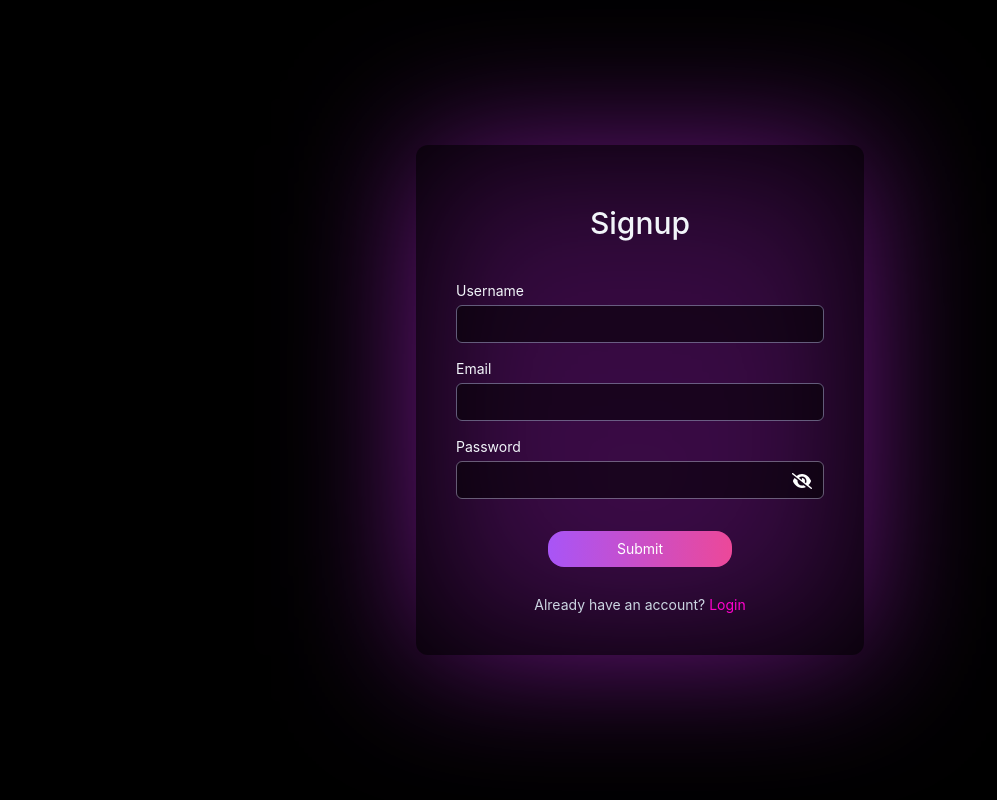
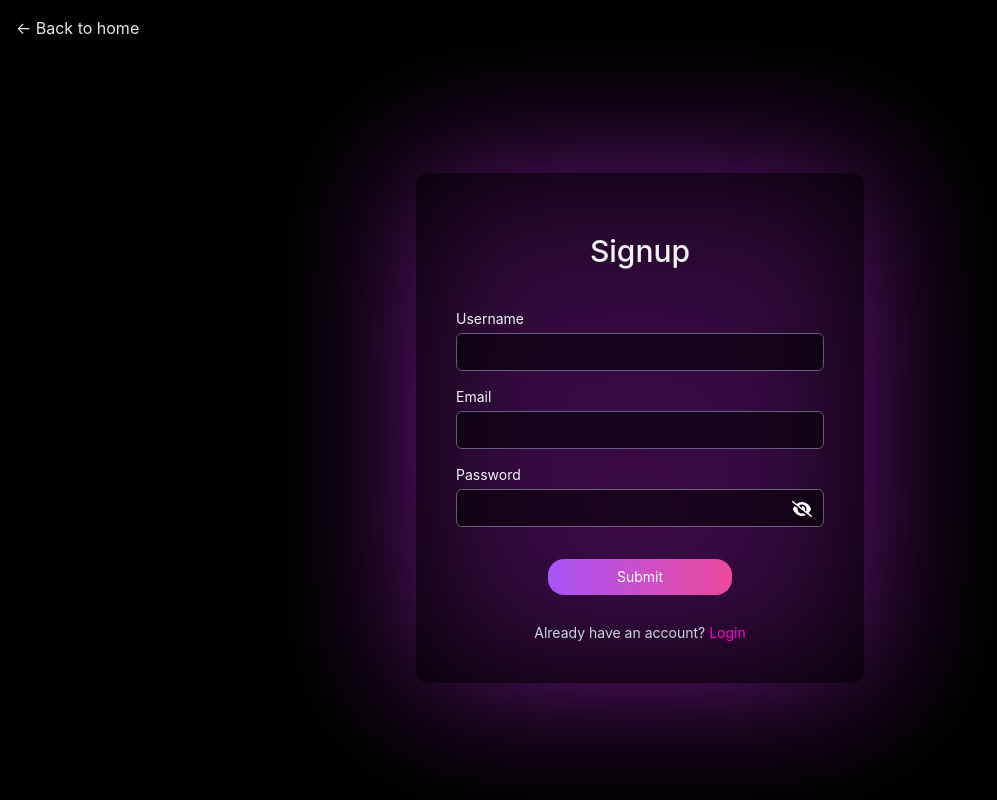
Before and after one commit to CrypticFate5/Collab-Study, a React (Vite) app in the folder client/: page /signup in a window 1280 px wide. Shown: the whole page, without its empty margins (0-997 px from the left). Built offline with nearby package versions, Linux system fonts and the light colour scheme.

Commit message:
feat:Added Back to home cmponent to sign up and login pages

```diff
--- a/client/src/Login.jsx
+++ b/client/src/Login.jsx
@@ -24,9 +24,18 @@ const LoginPage = () => {
     setErrorMessages({ usernameMsg: "", passwordMsg: "" });
     navigate("/home");
   };
+  const handleBacktoHome = (e) => {
+    navigate("/");
+  };
 
   return (
     <main className="bg-black h-screen w-full flex flex-col overflow-hidden">
+      <p
+        className="text-l text-gray-200 m-4 hover:text-[#ff00cc] cursor-pointer w-32 "
+        onClick={handleBacktoHome}
+      >
+        &larr; Back to home
+      </p>
       <div className="flex h-full justify-center items-center">
         <div
           className="bg-black bg-opacity-60 p-10 rounded-xl flex flex-col gap-5 max-w-md w-full mx-4"
--- a/client/src/Signup.jsx
+++ b/client/src/Signup.jsx
@@ -25,8 +25,17 @@ const SignupPage = () => {
     navigate("/login");
   };
 
+  const handleBacktoHome = (e) => {
+    navigate("/");
+  };
   return (
     <main className="bg-black h-screen w-full flex flex-col overflow-hidden">
+      <p
+        className="text-l text-gray-200 m-4 hover:text-[#ff00cc] cursor-pointer w-32 "
+        onClick={handleBacktoHome}
+      >
+        &larr; Back to home
+      </p>
       <div className="flex h-full justify-center items-center">
         <div
           className="bg-black bg-opacity-55 p-10 rounded-xl flex flex-col gap-5 max-w-md w-full mx-4"
```
